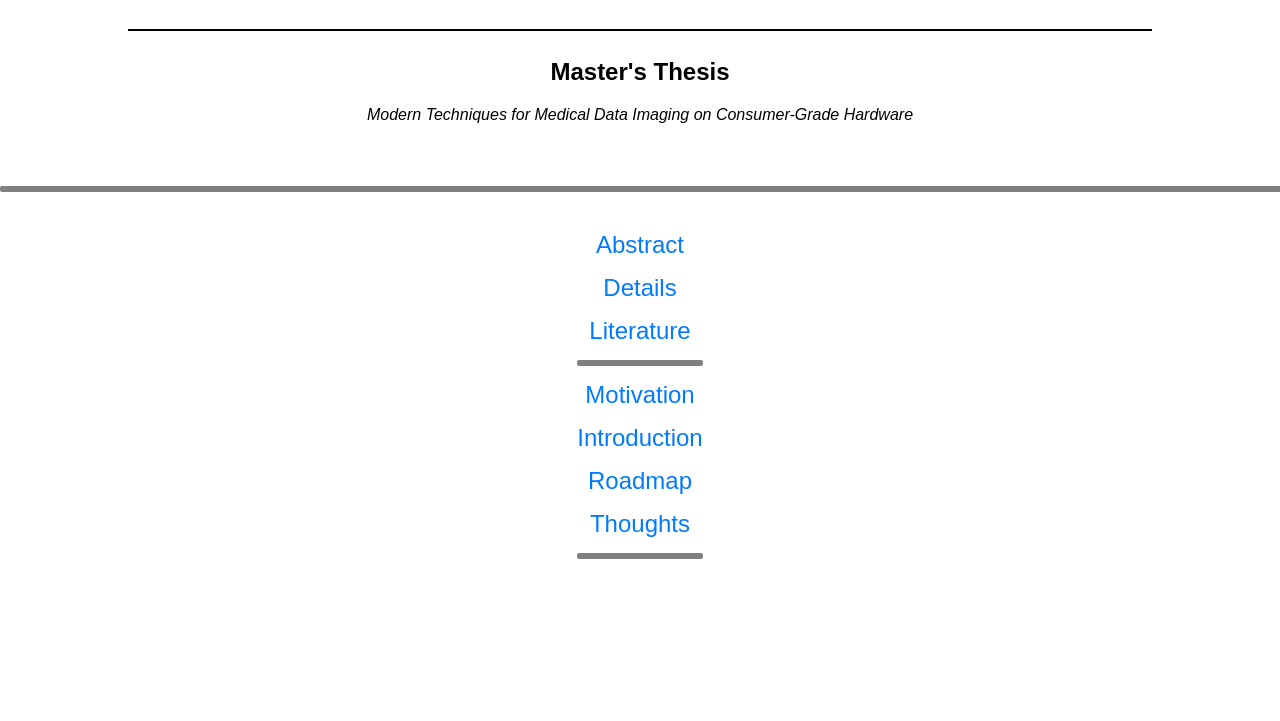
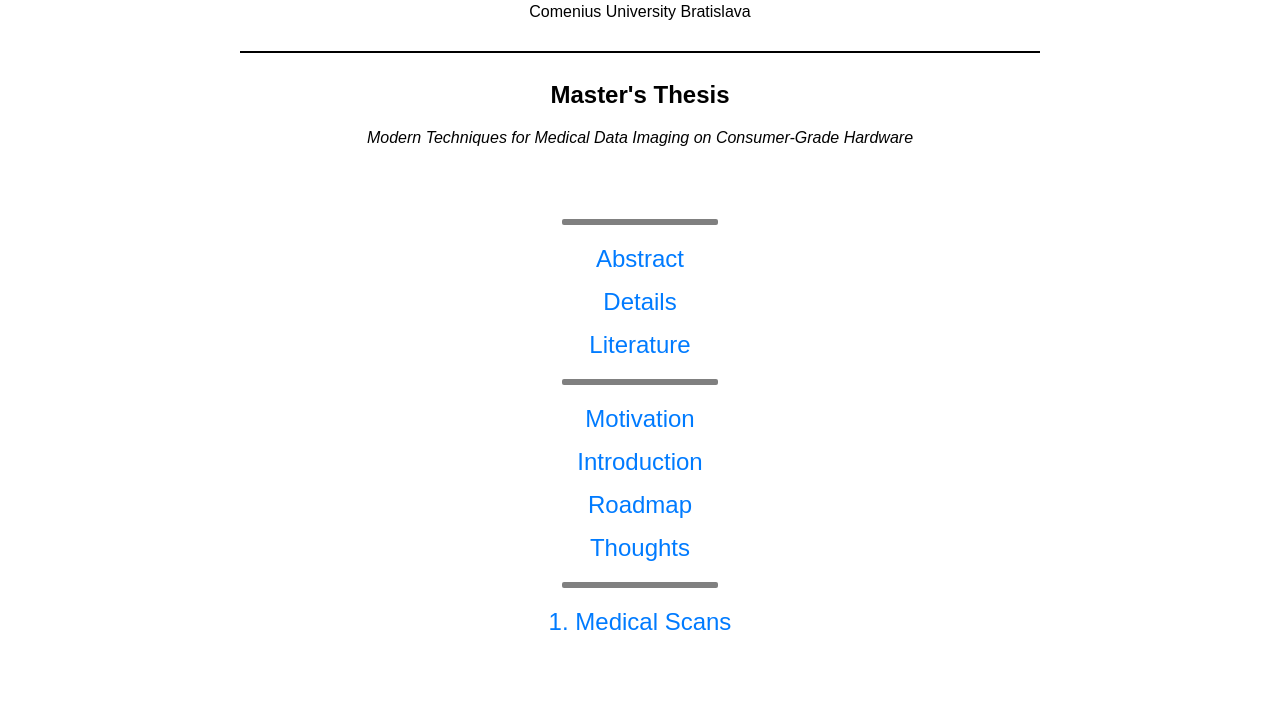
Before and after one commit to satosamo/satosamo.github.io, an Eleventy site: page 427712_index.njk in a window 1280 px wide. Shown: the part 131-852 px from the top of the page. Before the commit the page ends 800 px from the top, so only its background shows below. Built offline with nearby package versions, Linux system fonts and the light colour scheme; Eleventy itself is replaced by a stand-in of ours; files that its build step writes are made by us from their sources.

Commit message:
Edited list of articles

```diff
--- a/427712_index.njk
+++ b/427712_index.njk
@@ -5,31 +5,27 @@ layout: "welcome.njk"
 
     <h1>Matej L&ouml;rinc</h1>
     Comenius University Bratislava
-<hr style="border: none; height: 2px; background-color: black; width: 80%;margin-top: 30px;">
+<hr style="border: none; height: 2px; background-color: black; width: 800px; margin-top: 30px;">
     <h2> Master's Thesis </h2>
     <i class="centered-text"> Modern Techniques for Medical Data Imaging on Consumer-Grade Hardware</i>
 
-<br/><br/><br/>
+<br/><br/>
 
-<hr style="border: 3px solid gray; border-radius: 2px; width: 100%;">
 
 <ul class="link-list">
+<hr class="links-line">
   {%- for info in collections.infos | sort(attribute="data.order") -%}
     <li><a href="{{ info.url }}">{{ info.data.title }}</a></li>
   {%- endfor -%}
 
-<hr style="border: 3px solid gray; border-radius: 2px;">
-
-<ul class="link-list">
+<hr class="links-line">
   {%- for misc in collections.miscs | sort(attribute="data.order") -%}
     <li><a href="{{ misc.url }}">{{ misc.data.title }}</a></li>
   {%- endfor -%}
 
-<hr style="border: 3px solid gray; border-radius: 2px;">
-
-<ul class="link-list">
+<hr class="links-line">
   {%- for chapter in collections.chapters | sort(attribute="data.order") -%}
-    <li><a href="{{ chapter.url }}">{{ loop.index }}.{{ chapter.data.title }}</a></li>
+    <li><a href="{{ chapter.url }}">{{ loop.index }}. {{ chapter.data.title }}</a></li>
   {%- endfor -%}
 
 </ul>
--- a/_includes/welcome.njk
+++ b/_includes/welcome.njk
@@ -40,9 +40,17 @@
         max-width: 100%;         /* Ensures it doesn't exceed parent width */
         overflow-wrap: anywhere; /* Handles extremely long words without spaces */
         }
+
+        .links-line {
+        border: 3px solid gray;
+        width: 150px;
+        margin: 20px auto;
+        border-radius: 2px;
+    }
     </style>
 </head>
 <body>
+    <br/><br/><br/>
     {{ content | safe }}
     <br/><br/><br/>
 </body>
--- a/articles/1_medical_scans.md
+++ b/articles/1_medical_scans.md
@@ -0,0 +1,6 @@
+---
+title: "Medical Scans"
+layout: "article.njk"
+tags: "chapters"
+order : 1
+---
--- a/index.html
+++ b/index.html
@@ -4,6 +4,7 @@
     <meta charset="UTF-8">
     <meta name="viewport" content="width=device-width, initial-scale=1.0">
     <title>Authorization</title>
+    <link rel="icon" type="image/x-icon" href="/images/uk_logo.ico">
     <style>
         body {
             font-family: -apple-system, BlinkMacSystemFont, "Segoe UI", Roboto, sans-serif;
```
Also changed, not shown: .eleventy.js, images/uk_logo.ico (added), images/uk_logo.png (added), 12 other files.
